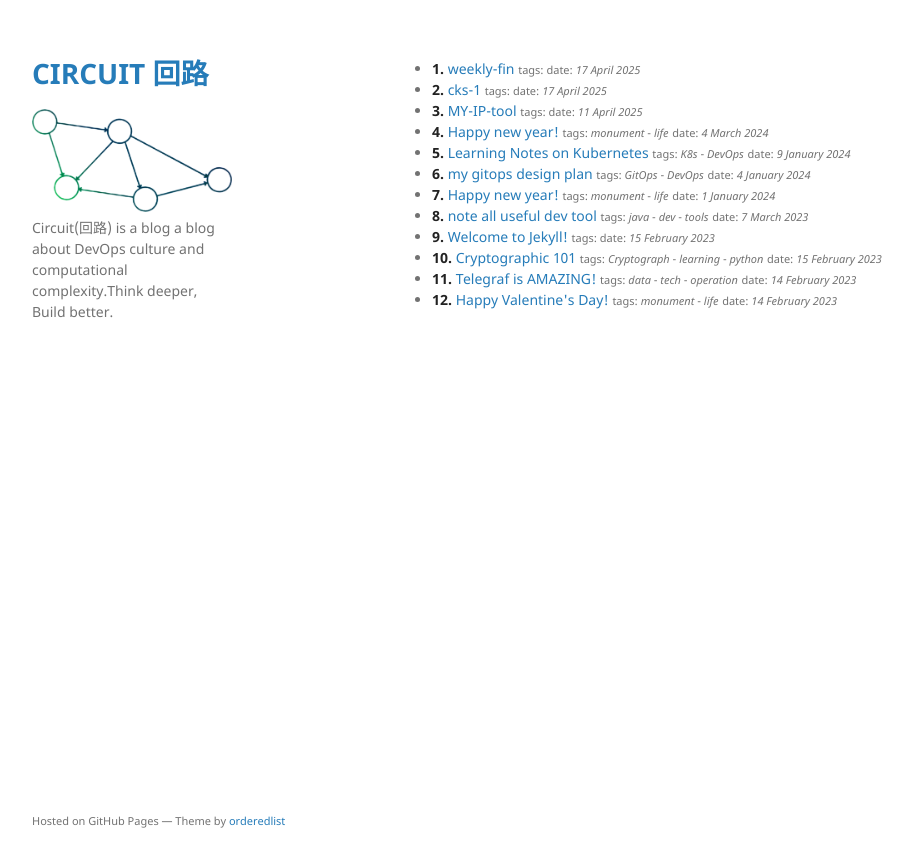
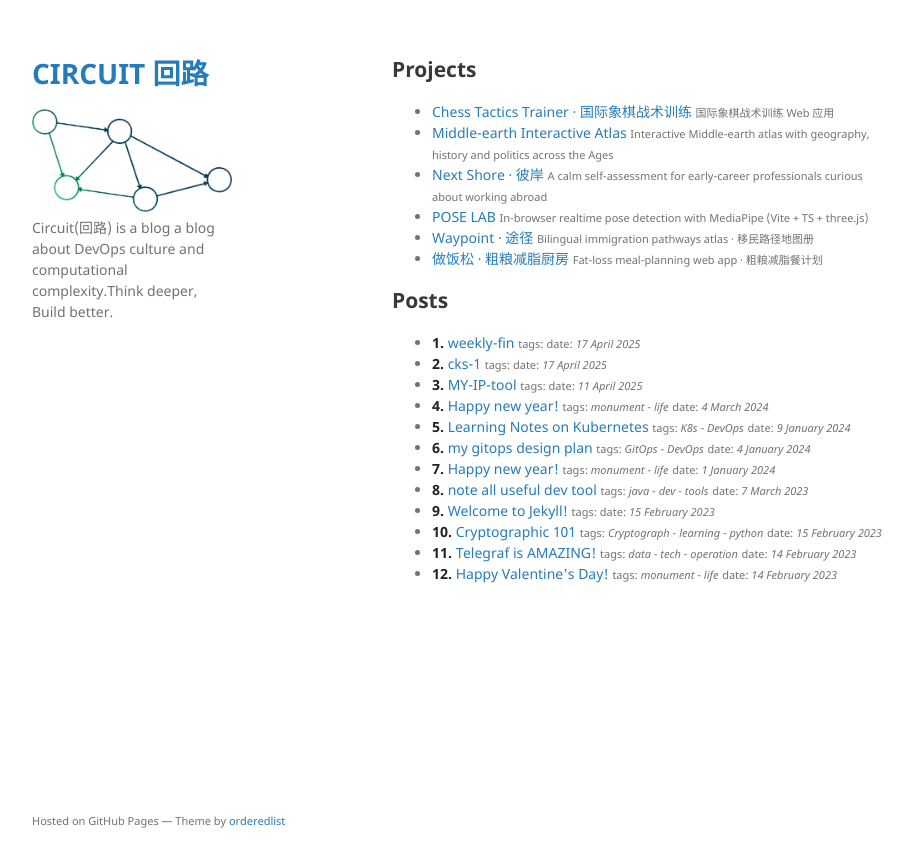
Before and after one commit to grot666/grot666.github.io, a Jekyll site: the page built from index.md, in a window 1280 px wide. Shown: the top 867 px of the page, without its empty margins (178-1091 px from the left). Built offline with Jekyll 4.4.1, drawn with Linux system fonts in a browser that asks for light colours.

Commit message:
Add index of GitHub Pages projects to homepage

```diff
--- a/index.md
+++ b/index.md
@@ -1,6 +1,19 @@
 ---
 layout: default
 ---
+
+<h2>Projects</h2>
+
+<ul>
+  <li><a href="/chess-tactics-trainer/">Chess Tactics Trainer · 国际象棋战术训练</a> <small>国际象棋战术训练 Web 应用</small></li>
+  <li><a href="/middle-earth-atlas/">Middle-earth Interactive Atlas</a> <small>Interactive Middle-earth atlas with geography, history and politics across the Ages</small></li>
+  <li><a href="/next-shore/">Next Shore · 彼岸</a> <small>A calm self-assessment for early-career professionals curious about working abroad</small></li>
+  <li><a href="/pose-lab-spike/">POSE LAB</a> <small>In-browser realtime pose detection with MediaPipe (Vite + TS + three.js)</small></li>
+  <li><a href="/waypoint/">Waypoint · 途径</a> <small>Bilingual immigration pathways atlas · 移民路径地图册</small></li>
+  <li><a href="/zuofansong/">做饭松 · 粗粮减脂厨房</a> <small>Fat-loss meal-planning web app · 粗粮减脂餐计划</small></li>
+</ul>
+
+<h2>Posts</h2>
 
 
 <ul>
```
